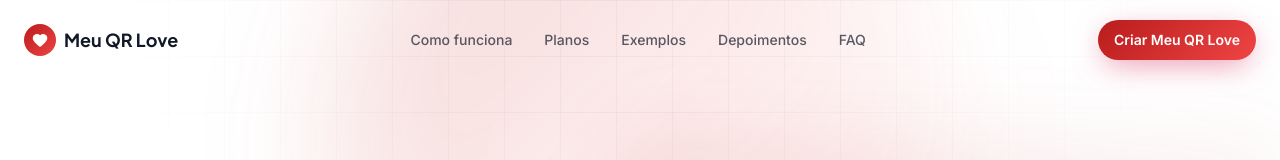
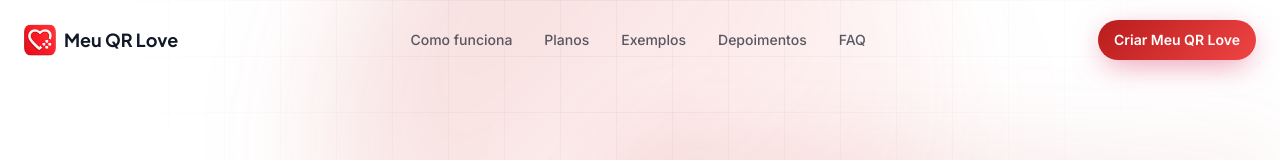
Before and after one commit to abelmsc08/LOVEQR, a Next.js app: page / in a window 1280 px wide. Shown: the top 160 px of the page. Built offline with nearby package versions, Linux system fonts and the light colour scheme.

Commit message:
Add custom heart logo, protected against selection/copy, to navbar and footer

```diff
--- a/src/components/sections/footer.tsx
+++ b/src/components/sections/footer.tsx
@@ -1,4 +1,5 @@
-import { Heart, Camera, Users, Play } from "lucide-react";
+import { Camera, Users, Play } from "lucide-react";
+import { Logo } from "@/components/ui/logo";
 
 const columns = [
   {
@@ -22,9 +23,7 @@ export function Footer() {
         <div className="grid grid-cols-2 gap-10 sm:grid-cols-4">
           <div className="col-span-2">
             <a href="#" className="flex items-center gap-2 font-display text-lg font-bold text-white">
-              <span className="flex h-8 w-8 items-center justify-center rounded-full bg-gradient-brand">
-                <Heart className="h-4 w-4 fill-white text-white" />
-              </span>
+              <Logo size={32} />
               Meu QR Love
             </a>
             <p className="mt-4 max-w-xs text-sm leading-relaxed">
--- a/src/components/sections/navbar.tsx
+++ b/src/components/sections/navbar.tsx
@@ -2,8 +2,9 @@
 
 import { useEffect, useState } from "react";
 import { motion, AnimatePresence } from "framer-motion";
-import { Heart, Menu, X } from "lucide-react";
+import { Menu, X } from "lucide-react";
 import { Button } from "@/components/ui/button";
+import { Logo } from "@/components/ui/logo";
 import { cn } from "@/lib/utils";
 
 const links = [
@@ -47,9 +48,7 @@ export function Navbar() {
           )}
         >
           <a href="#" className="flex items-center gap-2 font-display font-bold text-lg text-ink">
-            <span className="flex h-8 w-8 items-center justify-center rounded-full bg-gradient-brand text-white">
-              <Heart className="h-4 w-4 fill-white" />
-            </span>
+            <Logo size={32} />
             Meu QR Love
           </a>
 
--- /dev/null
+++ b/src/components/ui/logo.tsx
@@ -0,0 +1,21 @@
+"use client";
+
+export function Logo({ size = 32 }: { size?: number }) {
+  return (
+    <span
+      className="inline-block shrink-0 select-none [-webkit-touch-callout:none]"
+      style={{ width: size, height: size }}
+      onContextMenu={(e) => e.preventDefault()}
+    >
+      {/* eslint-disable-next-line @next/next/no-img-element */}
+      <img
+        src="/logo.png"
+        alt="Meu QR Love"
+        width={size}
+        height={size}
+        draggable={false}
+        className="h-full w-full select-none rounded-lg object-cover pointer-events-none"
+      />
+    </span>
+  );
+}
```
Also changed, not shown: public/logo.png (added).
